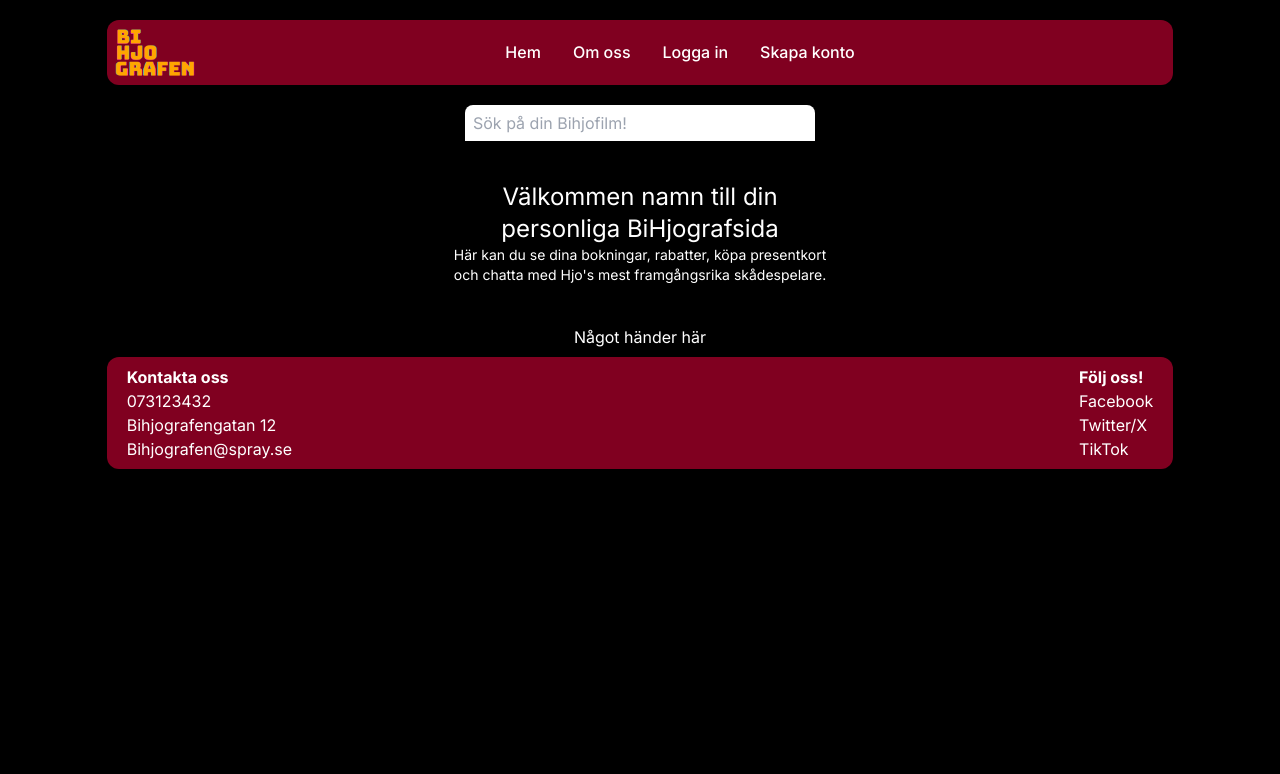
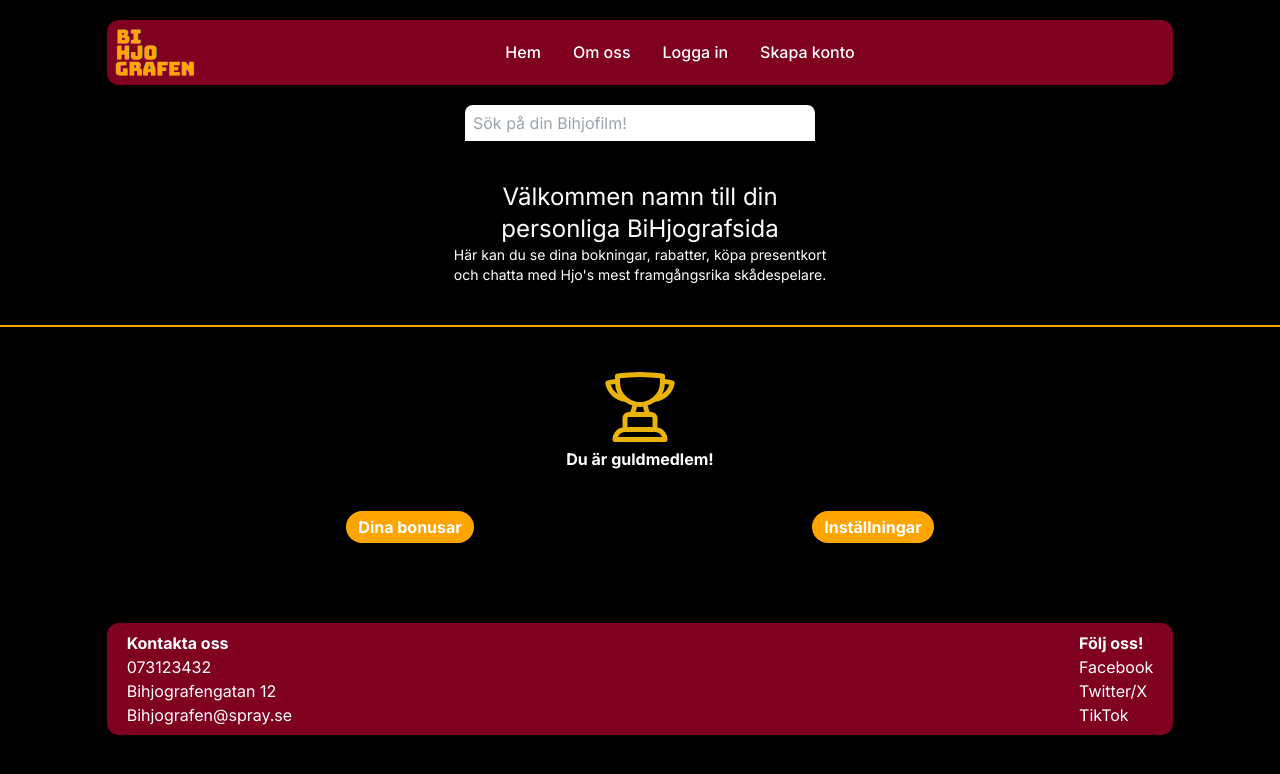
Before and after one commit to oskber/kino-nextjs, a Next.js app in the folder kino-nextjs/: page /profile in a window 1280 px wide. Shown: the top 774 px of the page. Built offline with nearby package versions, Linux system fonts and the light colour scheme.

Commit message:
Added button-component and profile-section.

```diff
--- a/kino-nextjs/app/(auth)/profile/page.tsx
+++ b/kino-nextjs/app/(auth)/profile/page.tsx
@@ -1,5 +1,7 @@
+import { TrophyIcon } from '@heroicons/react/24/outline';
+
 import SearchModal from '../../components/navigation/SearchBar/searchModal';
-import ProfilePage from '../../components/profilepage/profilepage';
+import ProfilePage from '../../components/profilepage/ProfilePage';
 export default function Page({
   searchParams,
 }: {
@@ -10,6 +12,7 @@ export default function Page({
     <main className=''>
       <section className='flex flex-col items-center mt-10 gap-10'>
         <SearchModal query={query} />
+
         <div className='text-white text-center flex flex-col'>
           <h1 className='text-2xl max-w-sm'>
             Välkommen namn till din personliga BiHjografsida
@@ -19,8 +22,8 @@ export default function Page({
             med Hjo's mest framgångsrika skådespelare.
           </p>
         </div>
-        <ProfilePage />
       </section>
+      <ProfilePage />
     </main>
   );
 }
--- /dev/null
+++ b/kino-nextjs/app/components/profilepage/ProfileCtaButton.tsx
@@ -0,0 +1,18 @@
+'use client';
+import React from 'react';
+type HandleClickType = (event: React.MouseEvent<HTMLButtonElement>) => void;
+interface MyProp {
+  handleClick: HandleClickType;
+  name: string;
+}
+
+export default function ProfilePageButton({ handleClick, name }: MyProp) {
+  return (
+    <button
+      className='bg-custom_yellow hover:bg-yellow-900 text-white font-bold py-1 px-3 rounded-full'
+      onClick={handleClick}
+    >
+      {name}
+    </button>
+  );
+}
--- a/kino-nextjs/app/components/profilepage/profilepage.tsx
+++ b/kino-nextjs/app/components/profilepage/profilepage.tsx
@@ -1,3 +1,67 @@
+'use client';
+import { TrophyIcon } from '@heroicons/react/24/outline';
+import { PencilSquareIcon } from '@heroicons/react/24/outline';
+import ProfilePageButton from './ProfileCtaButton';
+import { CurrencyDollarIcon } from '@heroicons/react/24/outline';
+
+import { useState } from 'react';
+
 export default function ProfilePage() {
-  return <div className='text-white'> Något händer här</div>;
+  const [showBonusElement, setShowBonus] = useState(false);
+  const [showSettingsElement, setShowSettingElement] = useState(false);
+  function showBonus() {
+    if (showBonusElement === false) {
+      setShowBonus(true);
+    } else {
+      setShowBonus(false);
+    }
+  }
+  function showSettings() {
+    if (showSettingsElement === false) {
+      setShowSettingElement(true);
+    } else {
+      setShowSettingElement(false);
+    }
+  }
+  return (
+    <section className='text-white w-full border-t-2 border-custom_yellow mt-10 mb-10'>
+      <div className='flex justify-center mt-10'>
+        <TrophyIcon className='h-20 w-20  text-yellow-500 ' />
+      </div>
+      <div className='flex justify-center'>
+        <strong> Du är guldmedlem!</strong>
+      </div>
+      <nav className='flex justify-evenly mr-2 ml-2 mt-10'>
+        <ProfilePageButton handleClick={showBonus} name={'Dina bonusar'} />
+        <ProfilePageButton handleClick={showSettings} name={'Inställningar'} />
+      </nav>
+      <div
+        className={
+          showSettingsElement && showBonusElement
+            ? `mt-10 flex flex-col justify-center gap-10 w-full `
+            : ` mt-10 flex justify-center`
+        }
+      >
+        <ul className={showSettingsElement ? `${''}` : `${'hidden'}`}>
+          <li className='flex flex-row'>
+            Mail: <PencilSquareIcon className='h-6 w-6 text-gray-500' />
+          </li>
+          <li className='flex flex-row'>
+            Telefonnummer:
+            <PencilSquareIcon className='h-6 w-6 text-gray-500' />
+          </li>
+          <li className='flex flex-row'>
+            Kreditkort: <PencilSquareIcon className='h-6 w-6 text-gray-500' />
+          </li>
+        </ul>
+        <div className={showBonusElement ? `${''}` : `${'hidden'}`}>
+          <p className='flex flex-row gap-1'>
+            Du har <strong className='border-b'>200</strong> bonuspoäng!
+            <CurrencyDollarIcon className='h-6 w-6 text-gray-500' />
+          </p>
+          <span className='border-b'>Använd dem nu!</span>
+        </div>
+      </div>
+    </section>
+  );
 }
```
